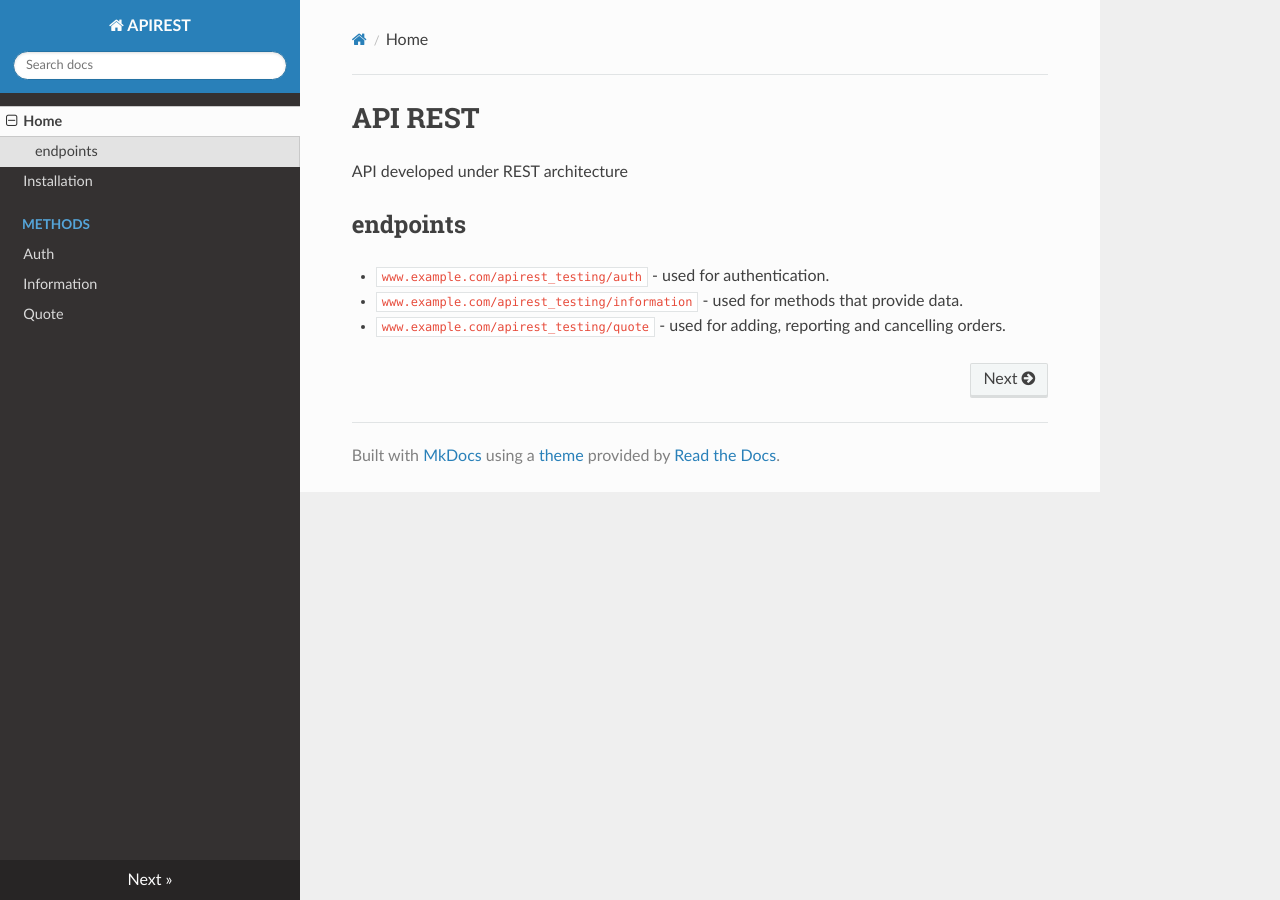
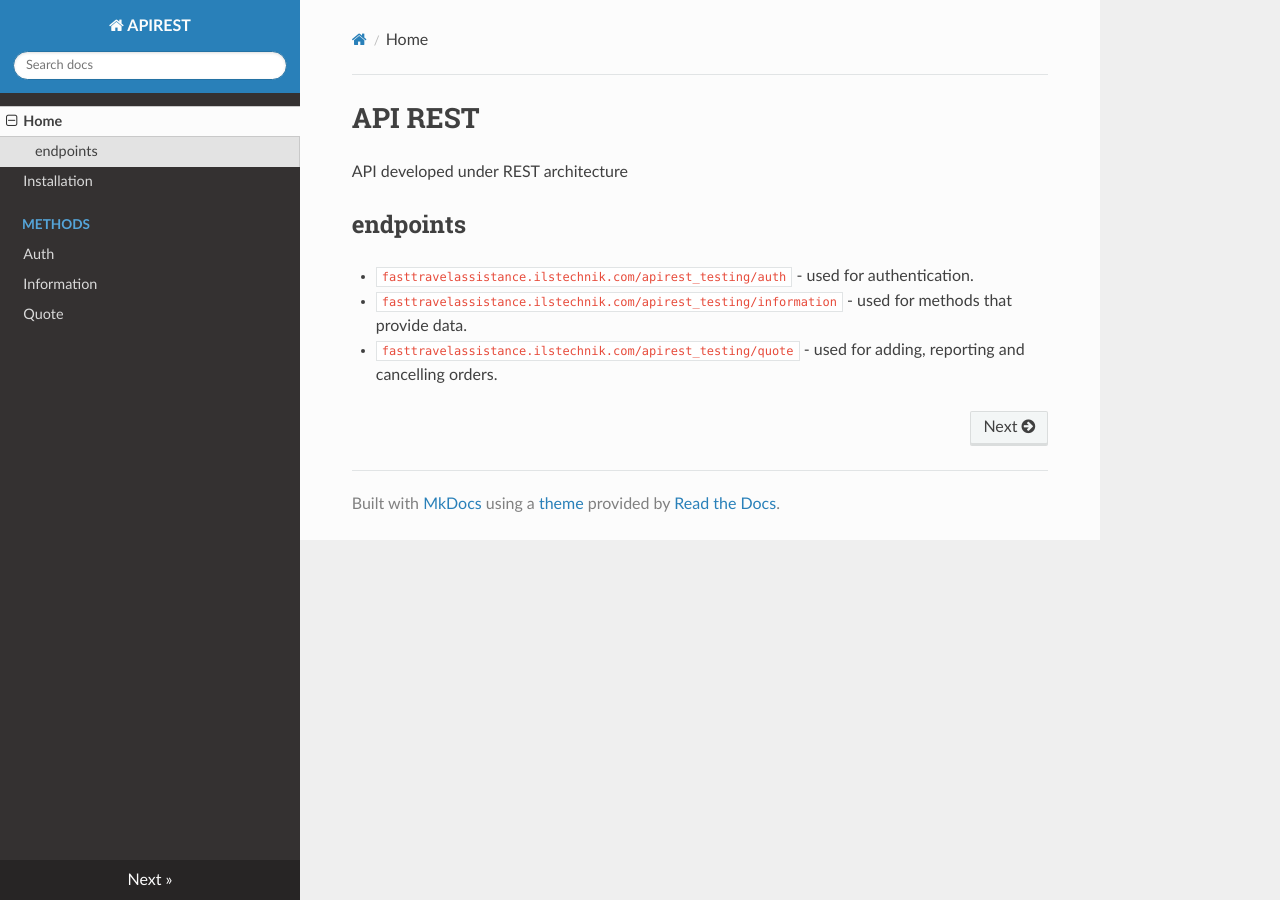
Before and after one commit to manuelinstep/apirest_testing, an MkDocs documentation site: the page built from docs/apirest/docs/index.md, in a window 1280 px wide. Built offline with MkDocs 1.6.1, drawn with Linux system fonts in a browser that asks for light colours; nearby versions of some CDN libraries.

Commit message:
Minor modification

```diff
--- a/docs/apirest/docs/index.md
+++ b/docs/apirest/docs/index.md
@@ -4,6 +4,6 @@ API developed under REST architecture
 
 ## endpoints
 
-* `www.example.com/apirest_testing/auth` - used for authentication.
-* `www.example.com/apirest_testing/information` - used for methods that provide data.
-* `www.example.com/apirest_testing/quote` - used for adding, reporting and cancelling orders.
+* `fasttravelassistance.ilstechnik.com/apirest_testing/auth` - used for authentication.
+* `fasttravelassistance.ilstechnik.com/apirest_testing/information` - used for methods that provide data.
+* `fasttravelassistance.ilstechnik.com/apirest_testing/quote` - used for adding, reporting and cancelling orders.
```
